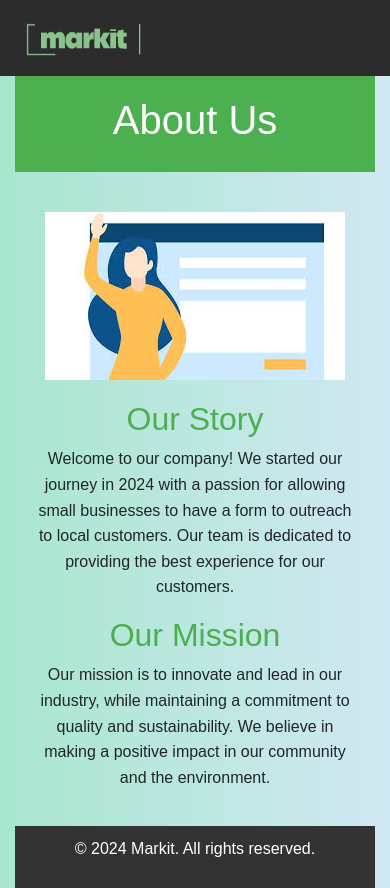
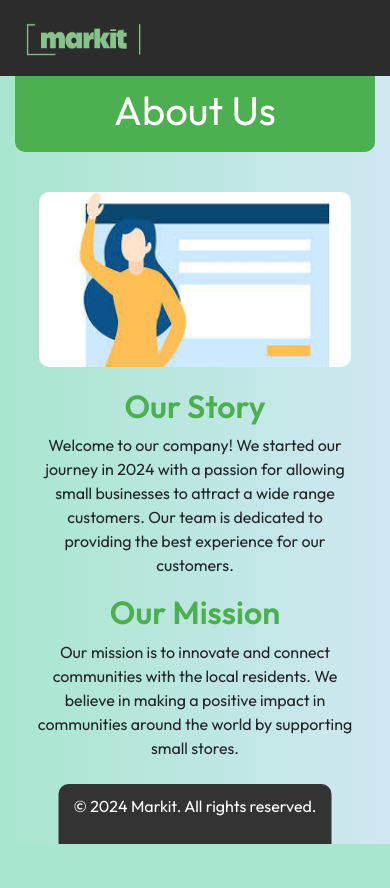
Before and after one commit to jans041/imcooked, a Django app: page /about/ in a window 390 px wide. After the commit the page ends 844 px from the top, so only its background shows below. Run offline with Django 5.2, Linux system fonts and the light colour scheme; some libraries are stand-ins or nearby versions.

Commit message:
edited about page

```diff
--- a/demo/myapp/static/about.css
+++ b/demo/myapp/static/about.css
@@ -1,16 +1,29 @@
-body {
-    font-family: Arial, sans-serif;
-    line-height: 1.6;
+@import url('https://fonts.googleapis.com/css2?family=Outfit:wght@400;600&display=swap');
+
+* {
+    padding: 0;
     margin: 0;
-    padding: 0;
+    box-sizing: border-box;
 }
 
+body {
+    font-family: 'Outfit', sans-serif;
+    background-color: #f0f8ff;
+    min-height: 100vh;
+    display: flex;
+    flex-direction: column;
+}
 
 header {
     background: #4CAF50;
     color: white;
-    padding: 20px 0;
+    padding: 10px 0;
     text-align: center;
+    width: 100%;
+    margin: 0;
+    position: relative;
+    z-index: 1;
+    border-radius: 0 0 10px 10px
 }
 
 main {
@@ -18,6 +31,8 @@ main {
     max-width: 800px;
     margin: auto;
     text-align: center;
+    flex-grow: 1;
+    border-radius: 10px;
 }
 
 .team-image {
@@ -25,8 +40,11 @@ main {
     max-width: 100%;
     height: auto;
     margin: 20px auto;
+    border-radius: 10px;
 }
+
 .about h2 {
+    font-weight: 600;
     color: #4CAF50;
 }
 
@@ -35,7 +53,17 @@ footer {
     padding: 10px 0;
     background: #333;
     color: white;
-    position: relative;
+    position: fixed;
     bottom: 0;
-    width: 100%;
+    left: 50%;
+    transform: translateX(-50%);
+    width: 70%;
+    border-radius: 10px 10px 0 0;
 }
+
+
+@media (max-width: 800px) {
+    .team-image {
+        width: 80vw;
+    }
+}
--- a/demo/myapp/static/styles.css
+++ b/demo/myapp/static/styles.css
@@ -1,21 +1,20 @@
 .custom-navbar {
-    background-color: #2c2c2c; /* Custom background color */
-    color: #FFFFFF;           /* Custom text color */
+    background-color: #2c2c2c;
+    color: #FFFFFF;
   }
 
   .custom-navbar a.nav-link {
     color: #FFFFFF;
     font-family: "Avantgarde", "TeX Gyre Adventor", "URW Gothic L", sans-serif;
-    font-weight: bold;            /* Custom link color */
+    font-weight: bold;
   }
 
   .custom-navbar a.nav-link:hover {
-    color: #98D57B;         /* Change link color on hover */
+    color: #98D57B;
   }
 
-  /* styles.css */
   body {
     background: linear-gradient(to right, #a8e6cf, #d0e8f2);
-    height: 100vh; /* Full height */
-    margin: 0; /* No default margin */
+    height: 100vh;
+    margin: 0;
   }
--- a/demo/myapp/templates/about_us.html
+++ b/demo/myapp/templates/about_us.html
@@ -17,9 +17,9 @@
         <section class="about">
             <img src="{% static 'myapp/images/assets/about.jpg' %}" class="team-image">
             <h2>Our Story</h2>
-            <p>Welcome to our company! We started our journey in 2024 with a passion for allowing small businesses to have a form to outreach to local customers. Our team is dedicated to providing the best experience for our customers.</p>
+            <p>Welcome to our company! We started our journey in 2024 with a passion for allowing small businesses to attract a wide range customers. Our team is dedicated to providing the best experience for our customers.</p>
             <h2>Our Mission</h2>
-            <p>Our mission is to innovate and lead in our industry, while maintaining a commitment to quality and sustainability. We believe in making a positive impact in our community and the environment.</p>
+            <p>Our mission is to innovate and connect communities with the local residents. We believe in making a positive impact in communities around the world by supporting small stores.</p>
         </section>
     </main>
     <footer>
--- a/demo/myapp/templates/home.html
+++ b/demo/myapp/templates/home.html
@@ -68,7 +68,7 @@
 
         .extra-info {
             flex: 0;
-            color: rgb(0, 0, 0); /* Main text color */
+            color: rgb(0, 0, 0);
             display: inline-block;
             padding-top: 10%;
             padding-left: 5%;
--- a/demo/myapp/views.py
+++ b/demo/myapp/views.py
@@ -10,4 +10,4 @@ def about(request):
     return render(request, 'about_us.html')
 
 def contact(request):
-    return render(request, 'index.html')
+    return render(request, 'contact.html')
```
Also changed, not shown: demo/myapp/templates/about.html (deleted, +0 -15 lines), demo/myapp/templates/contact.html (+21 -5 lines), demo/myapp/templates/index.html (deleted, +0 -31 lines).
